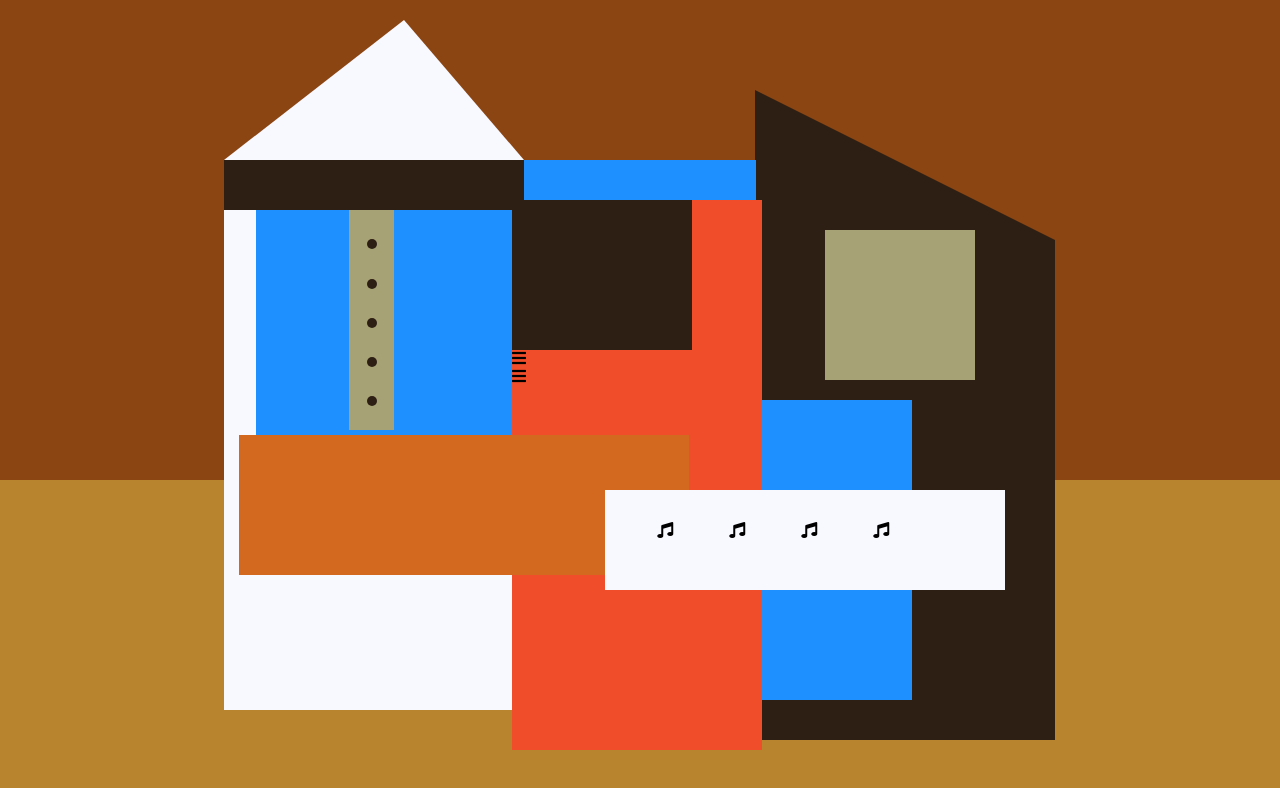
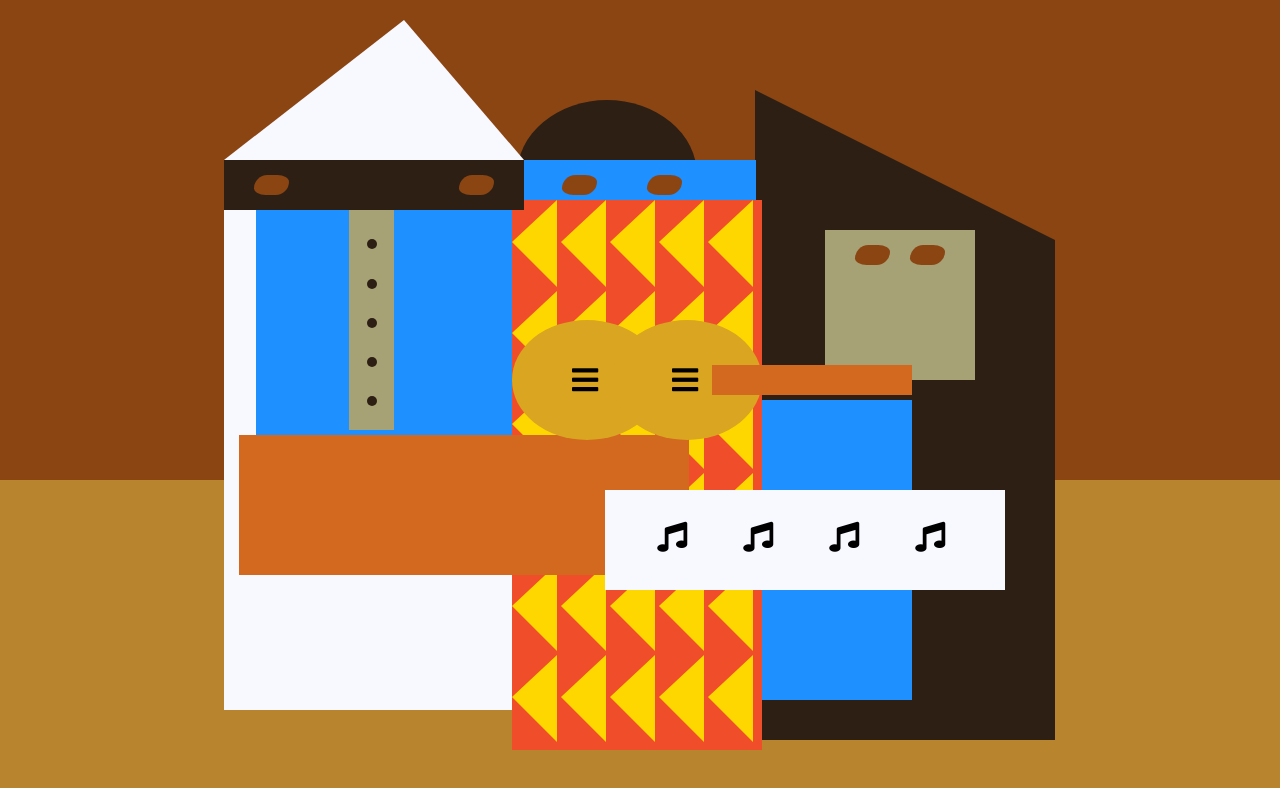
Before and after one commit to Lohuama/ResponsiveWebDesign-FreeCodeCamp, a plain HTML site: page picasso/index.html in a window 1280 px wide. Drawn offline with Linux system fonts and the light colour scheme.

Commit message:
In this practical project, my own Picasso painting was developed.

```diff
--- a/picasso/styles.css
+++ b/picasso/styles.css
@@ -1,4 +1,3 @@
-
 body {
   background-color: rgb(184, 132, 46);
 }
@@ -153,8 +152,104 @@ body {
   left: 40%;
 }
 
-  #black-round-hat{
+#black-round-hat {
   width: 180px;
   height: 150px;
   background-color: rgb(45, 31, 19);
+  border-radius: 50%;
+  position: absolute;
+  top: -100px;
+  left: 5px;
+  z-index: -1;
 }
+
+#eyes-div {
+  width: 180px;
+  height: 50px;
+  position: absolute;
+  top: -40px;
+  left: 20px;
+  z-index: 3;
+}
+
+#triangles {
+  width: 250px;
+  height: 550px;
+}
+
+.triangle {
+  width: 0;
+  height: 0;
+  border-style: solid;
+  border-width: 42px 45px 45px 0;
+  border-top-color: transparent;
+  border-right-color: Gold; /* yellow */
+  border-bottom-color: transparent;
+  border-left-color: transparent;
+  display: inline-block;
+}
+
+#guitar {
+  width: 100%;
+  height: 100px;
+  position: absolute;
+  top: 120px;
+  left: 0px;
+  z-index: 3;
+}
+
+.guitar {
+  width: 150px;
+  height: 120px;
+  background-color: Goldenrod;
+  border-radius: 50%;
+}
+
+#guitar-left {
+  position: absolute;
+  left: 0px;
+}
+
+#guitar-right {
+  position: absolute;
+  left: 100px;
+}
+
+.fa-bars {
+  display: block;
+  margin-top: 30%;
+  margin-left: 40%;
+}
+
+#guitar-neck {
+  width: 200px;
+  height: 30px;
+  background-color: #D2691E;
+  position: absolute;
+  top: 45px;
+  left: 200px;
+  z-index: 3;
+}
+
+.eyes {
+  width: 35px;
+  height: 20px;
+  background-color: #8B4513;
+  border-radius: 20px 50%;
+}
+
+.right {
+  position: absolute;
+  top: 15px;
+  right: 30px;
+}
+
+.left {
+  position: absolute;
+  top: 15px;
+  left: 30px;
+}
+
+.fas{
+  font-size: 30px;
+}
```
Lines whose indentation alone changed are shown as unchanged.
